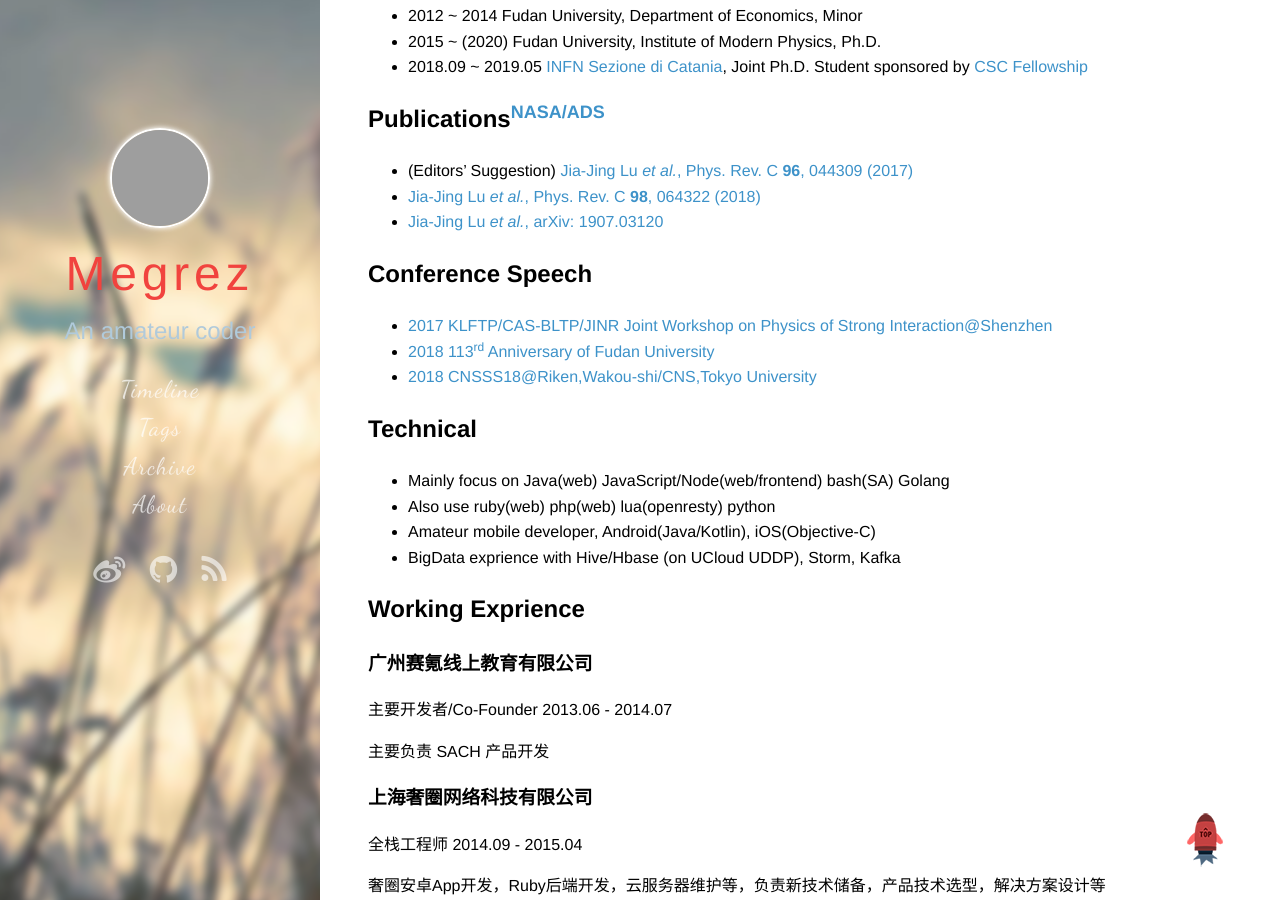
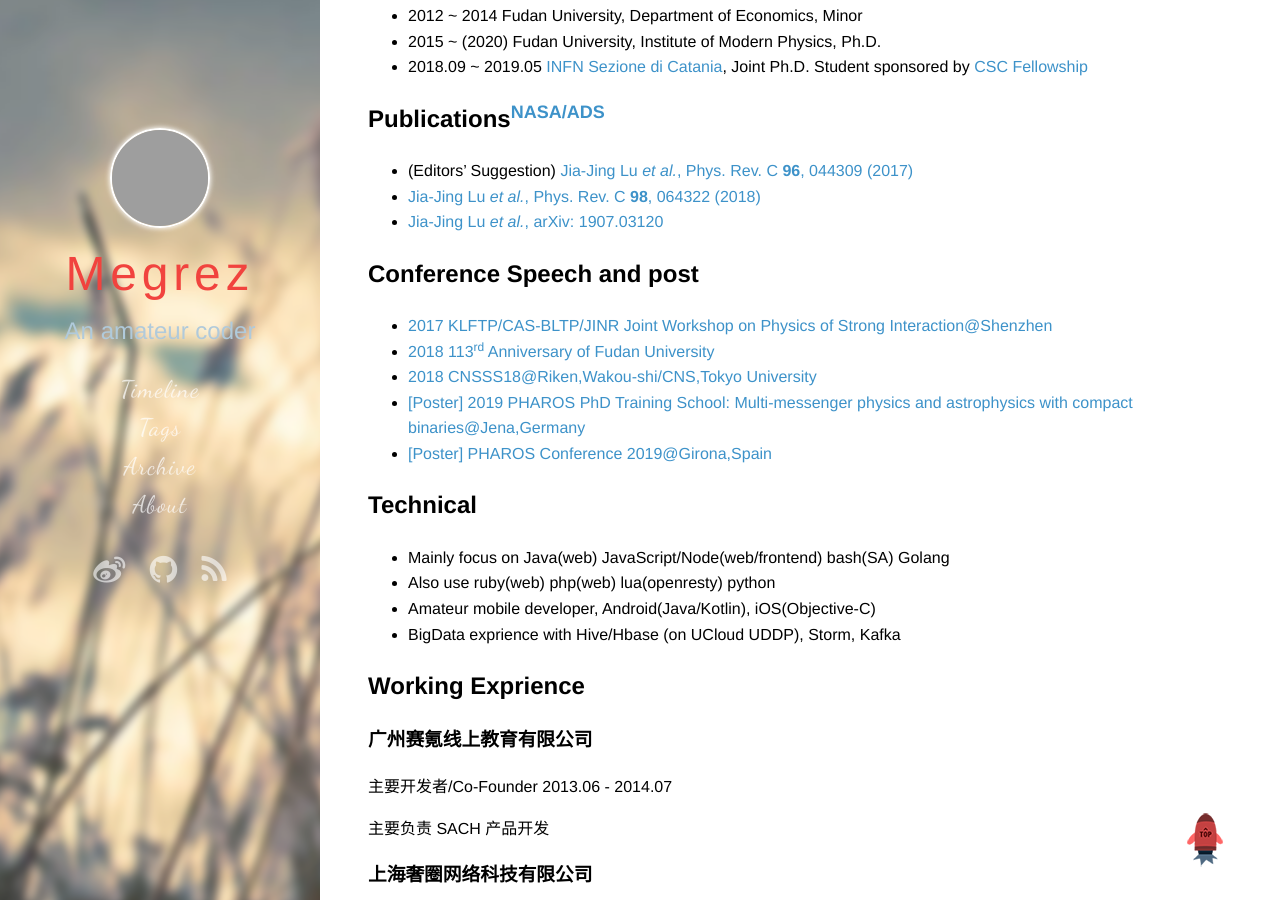
Before and after one commit to lujiajing1126/lujiajing1126.github.com, a Jekyll site: the page built from resume.md, in a window 1280 px wide and 900 px high, scrolled down 488 px. Built offline with Jekyll 4.4.1, drawn with Linux system fonts in a browser that asks for light colours; some web fonts are replaced; comment, search, counter and statistics services are not loaded; grey boxes are pictures that could not be loaded.

Commit message:
add poster contrib

```diff
--- a/resume.md
+++ b/resume.md
@@ -35,11 +35,13 @@ Scopus: [Lu, Jiajing](https://www.scopus.com/authid/detail.uri?authorId=57196025
  - [Jia-Jing Lu _et al._, Phys. Rev. C **98**, 064322 (2018)](https://doi.org/10.1103/PhysRevC.98.064322)
  - [Jia-Jing Lu _et al._, arXiv: 1907.03120](https://arxiv.org/abs/1907.03120)
 
-## Conference Speech
+## Conference Speech and post
 
  - [2017 KLFTP/CAS-BLTP/JINR Joint Workshop on Physics of Strong Interaction@Shenzhen](http://dajipai.u.qiniudn.com/doc/pdf/conf-notes/201711-KLFTP-BLTP-JiajingLu.pdf)
  - [2018 113<sup>rd</sup> Anniversary of Fudan University](#)
  - [2018 CNSSS18@Riken,Wakou-shi/CNS,Tokyo University](https://indico2.cns.s.u-tokyo.ac.jp/event/30/)
+ - [[Poster] 2019 PHAROS PhD Training School: Multi-messenger physics and astrophysics with compact binaries@Jena,Germany](https://indico.tpi.uni-jena.de/event/2/overview)
+ - [[Poster] PHAROS Conference 2019@Girona,Spain](https://www.ice.csic.es/indico/event/12/overview)
 
 ## Technical
 
```
